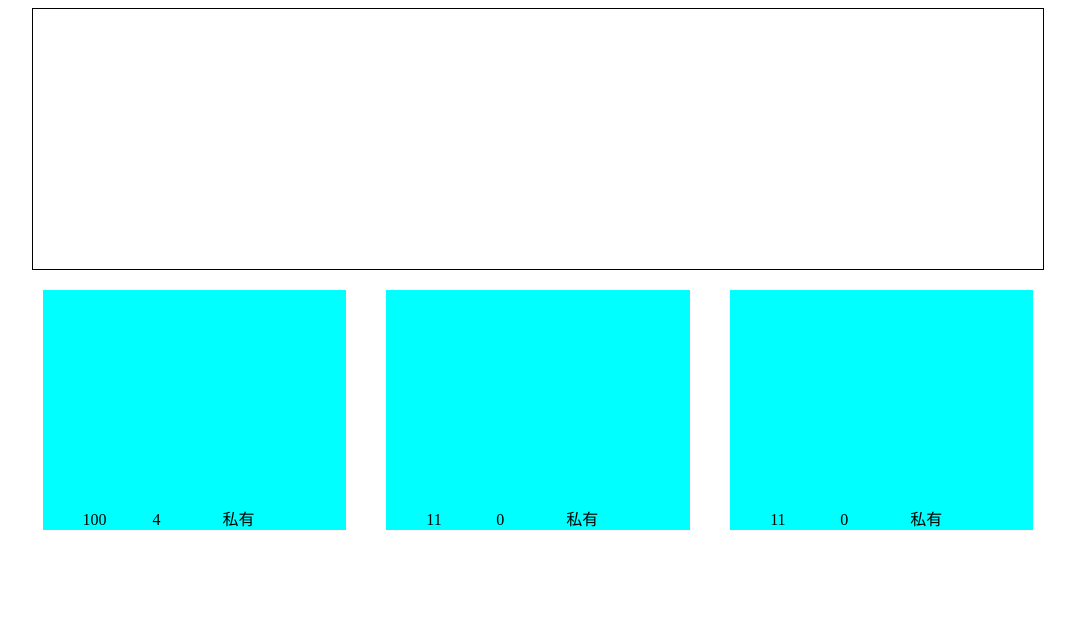
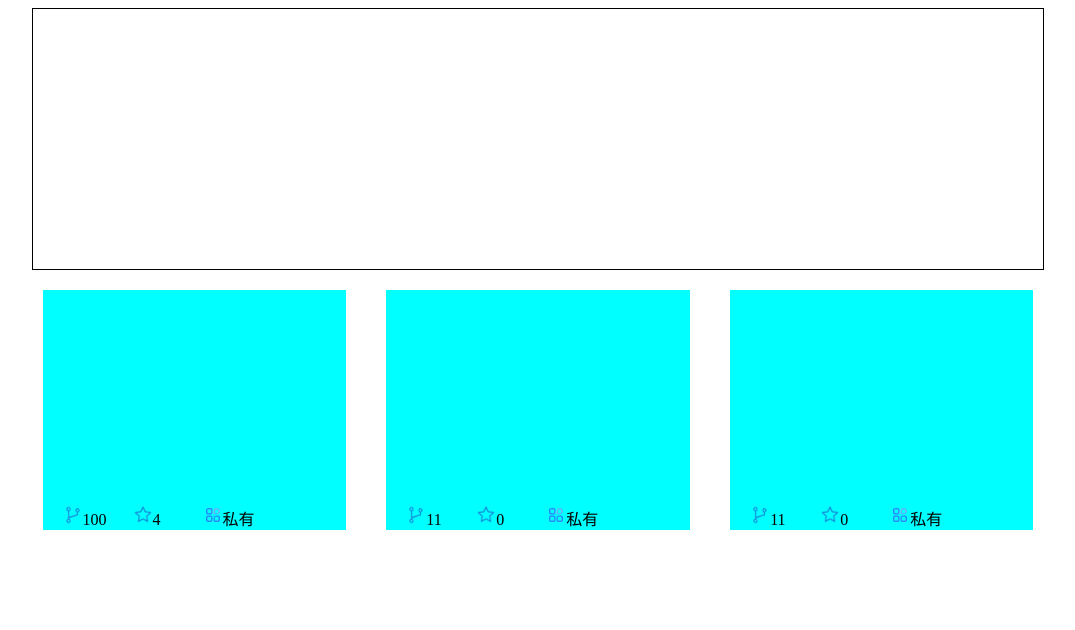
Before and after one commit to createor/createor.github.io, a plain HTML site: page index.html in a window 1280 px wide. Shown: the whole page, without its empty margins (102-1177 px from the left). Drawn offline with Linux system fonts and the light colour scheme.

Commit message:
Update index.css

```diff
--- a/index.css
+++ b/index.css
@@ -74,13 +74,13 @@
     background-repeat: no-repeat;
 }
 .star {
-    background-image: url(./star.png);
+    background-image: url(https://github.com/createor/createor.github.io/blob/master/icon/star.png);
 }
 .fork {
-    background-image: url(./fork.png);
+    background-image: url(https://github.com/createor/createor.github.io/blob/master/icon/fork.png);
 }
 .type {
-    background-image: url(./type.png);
+    background-image: url(https://github.com/createor/createor.github.io/blob/master/icon/type.png);
 }
 .desc {
     height: calc(15vh - 20px);
```
